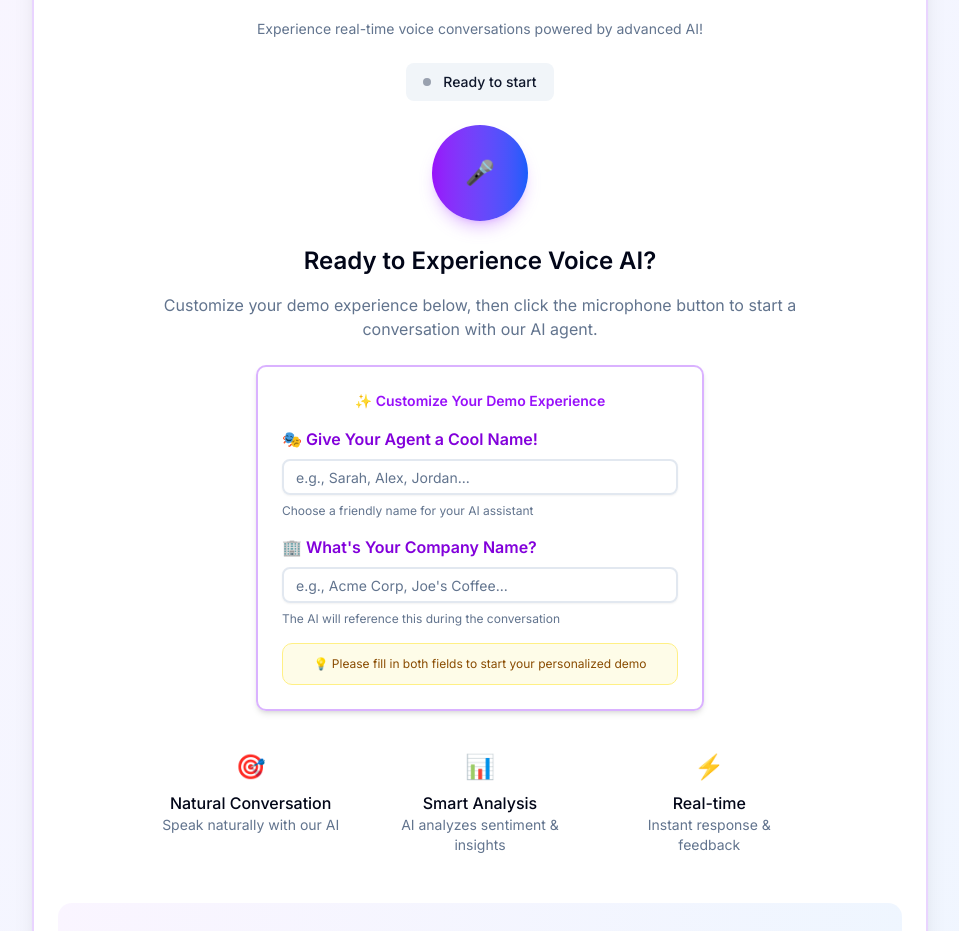
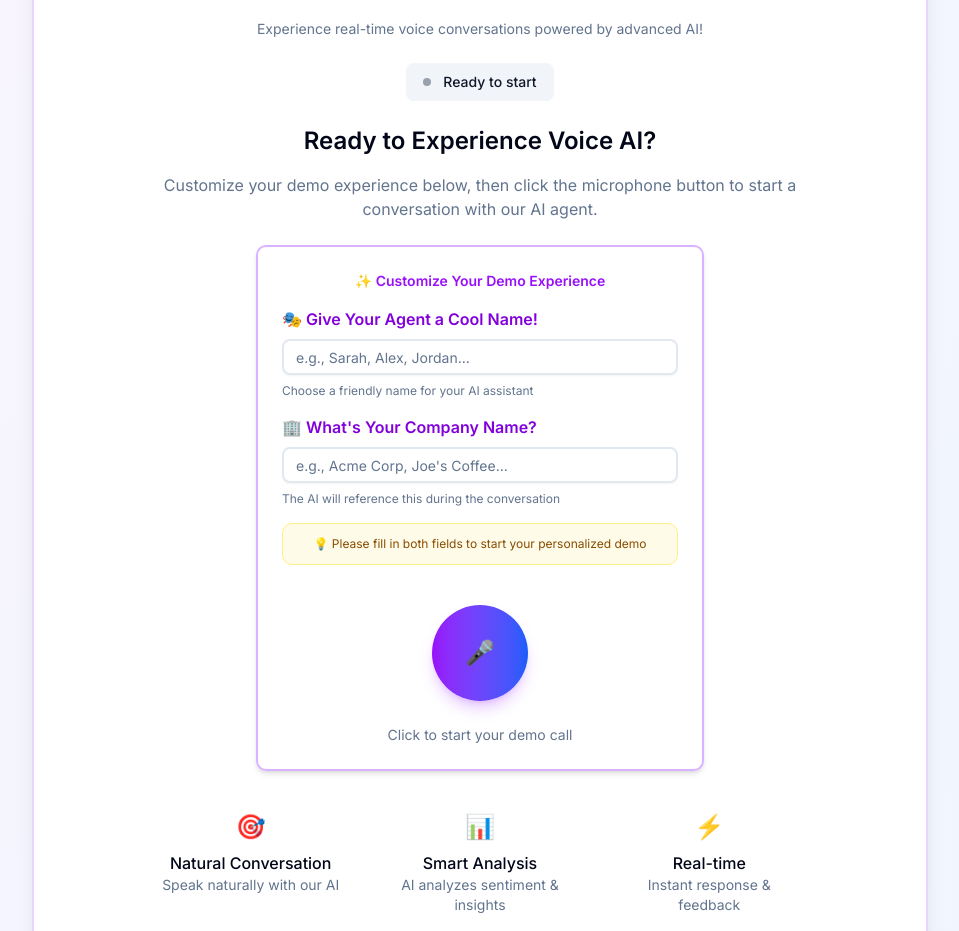
Before and after one commit to hasanalituran/ultravox-agent-nextjs, a Next.js app: page / in a window 1280 px wide. Shown: the part 4380-5311 px from the top of the page, without its empty margins (160-1119 px from the left). Built offline with nearby package versions, Linux system fonts and the light colour scheme.

Commit message:
Refactor VoiceDemo component to separate start and end call buttons; enhance UI with pulsing ring effect for active calls and update button instructions.

```diff
--- a/src/components/VoiceDemo.tsx
+++ b/src/components/VoiceDemo.tsx
@@ -129,37 +129,6 @@ export default function VoiceDemo() {
             <CardContent className="space-y-8">
               {/* Call Interface */}
               <div className="text-center space-y-6">
-                {/* Main Call Button */}
-                <div className="relative inline-flex items-center justify-center">
-                  <Button
-                    onClick={callStatus === 'connected' ? handleEndCall : handleStartDemo}
-                    disabled={isCallStarting || callStatus === 'creating' || callStatus === 'connecting' || callStatus === 'ended'}
-                    size="lg"
-                    className={`
-                      w-24 h-24 rounded-full text-white font-bold text-2xl transition-all duration-300 shadow-lg hover:scale-105
-                      ${callStatus === 'connected'
-                        ? 'bg-red-500 hover:bg-red-600 shadow-red-500/30'
-                        : 'bg-gradient-to-r from-purple-600 to-blue-600 hover:from-purple-700 hover:to-blue-700 shadow-purple-500/30'
-                      }
-                      ${(isCallStarting || callStatus === 'creating' || callStatus === 'connecting' || callStatus === 'ended')
-                        ? 'cursor-not-allowed opacity-70 !hover:scale-100'
-                        : ''
-                      }
-                    `}
-                  >
-                    {callStatus === 'connected' ? (
-                      <span>📞</span>
-                    ) : (
-                      <span>🎤</span>
-                    )}
-                  </Button>
-
-                  {/* Pulsing ring for active call */}
-                  {callStatus === 'connected' && (
-                    <div className="absolute inset-0 rounded-full border-4 border-red-500 animate-ping opacity-30 pointer-events-none"></div>
-                  )}
-                </div>
-
                 {/* Call Instructions */}
                 <div className="max-w-2xl mx-auto">
                   {callStatus === 'idle' && (
@@ -230,6 +199,23 @@ export default function VoiceDemo() {
                             </p>
                           </div>
                         )}
+
+                        {/* Start Call Button */}
+                        <div className="relative inline-flex items-center justify-center mt-6">
+                          <Button
+                            onClick={handleStartDemo}
+                            disabled={isCallStarting}
+                            size="lg"
+                            className={`
+                              w-24 h-24 rounded-full text-white font-bold text-2xl transition-all duration-300 shadow-lg hover:scale-105
+                              bg-gradient-to-r from-purple-600 to-blue-600 hover:from-purple-700 hover:to-blue-700 shadow-purple-500/30
+                              ${isCallStarting ? 'cursor-not-allowed opacity-70 !hover:scale-100' : ''}
+                            `}
+                          >
+                            <span>🎤</span>
+                          </Button>
+                        </div>
+                        <p className="text-sm text-muted-foreground mt-2">Click to start your demo call</p>
                       </div>
 
                       {/* Validation Error Warning */}
@@ -301,6 +287,21 @@ export default function VoiceDemo() {
                           💡 <strong>Tip:</strong> Speak naturally with the AI agent. The conversation should flow like talking to a real person.
                         </p>
                       </div>
+
+                      {/* End Call Button */}
+                      <div className="relative inline-flex items-center justify-center mt-6">
+                        <Button
+                          onClick={handleEndCall}
+                          size="lg"
+                          className="w-24 h-24 rounded-full text-white font-bold text-2xl transition-all duration-300 shadow-lg hover:scale-105 bg-red-500 hover:bg-red-600 shadow-red-500/30"
+                        >
+                          <span>📞</span>
+                        </Button>
+
+                        {/* Pulsing ring for active call */}
+                        <div className="absolute inset-0 rounded-full border-4 border-red-500 animate-ping opacity-30 pointer-events-none"></div>
+                      </div>
+                      <p className="text-sm text-muted-foreground mt-2">Click to end call</p>
                     </div>
                   )}
 
@@ -384,8 +385,6 @@ export default function VoiceDemo() {
                   </div>
                 </div>
               </div>
-
-
             </CardContent>
           </Card>
         </div>
```
